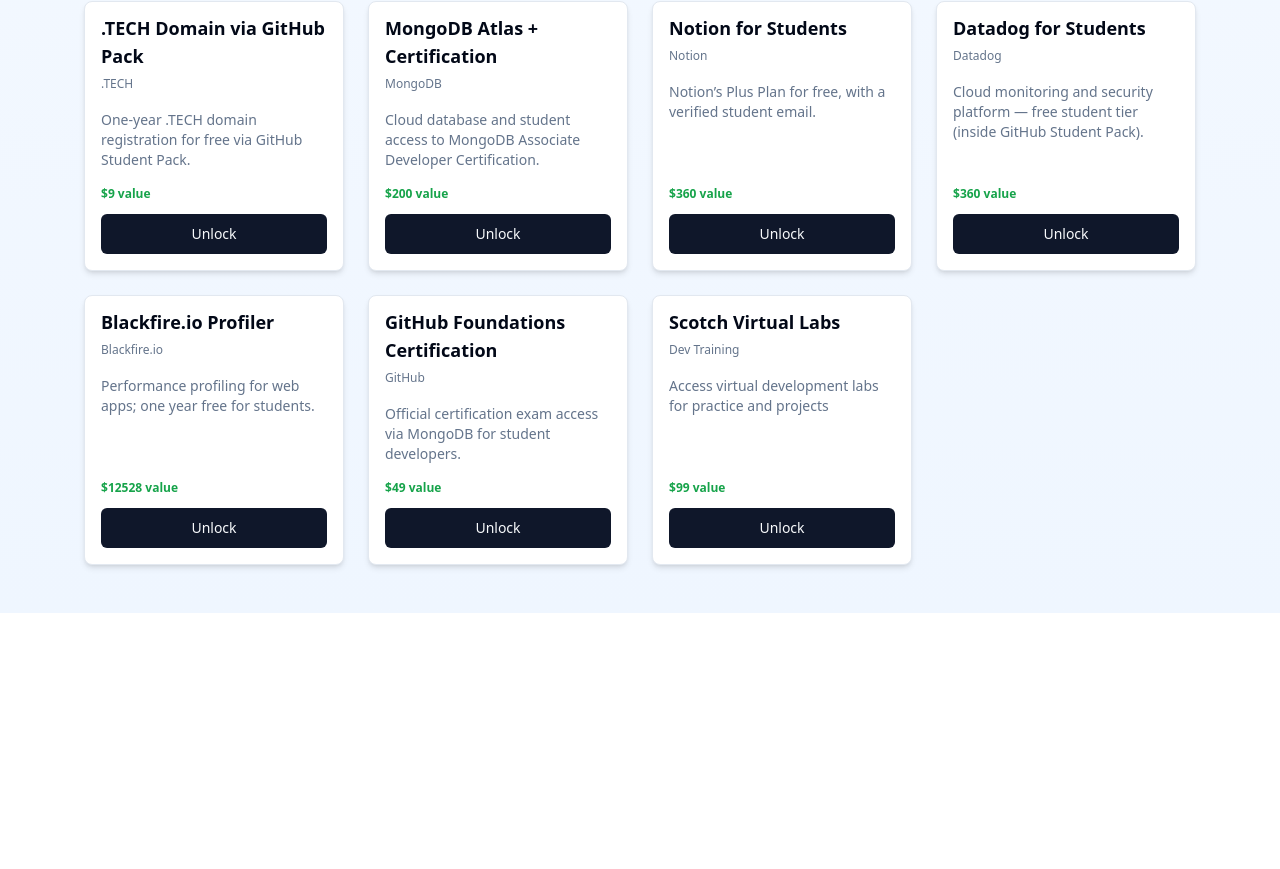
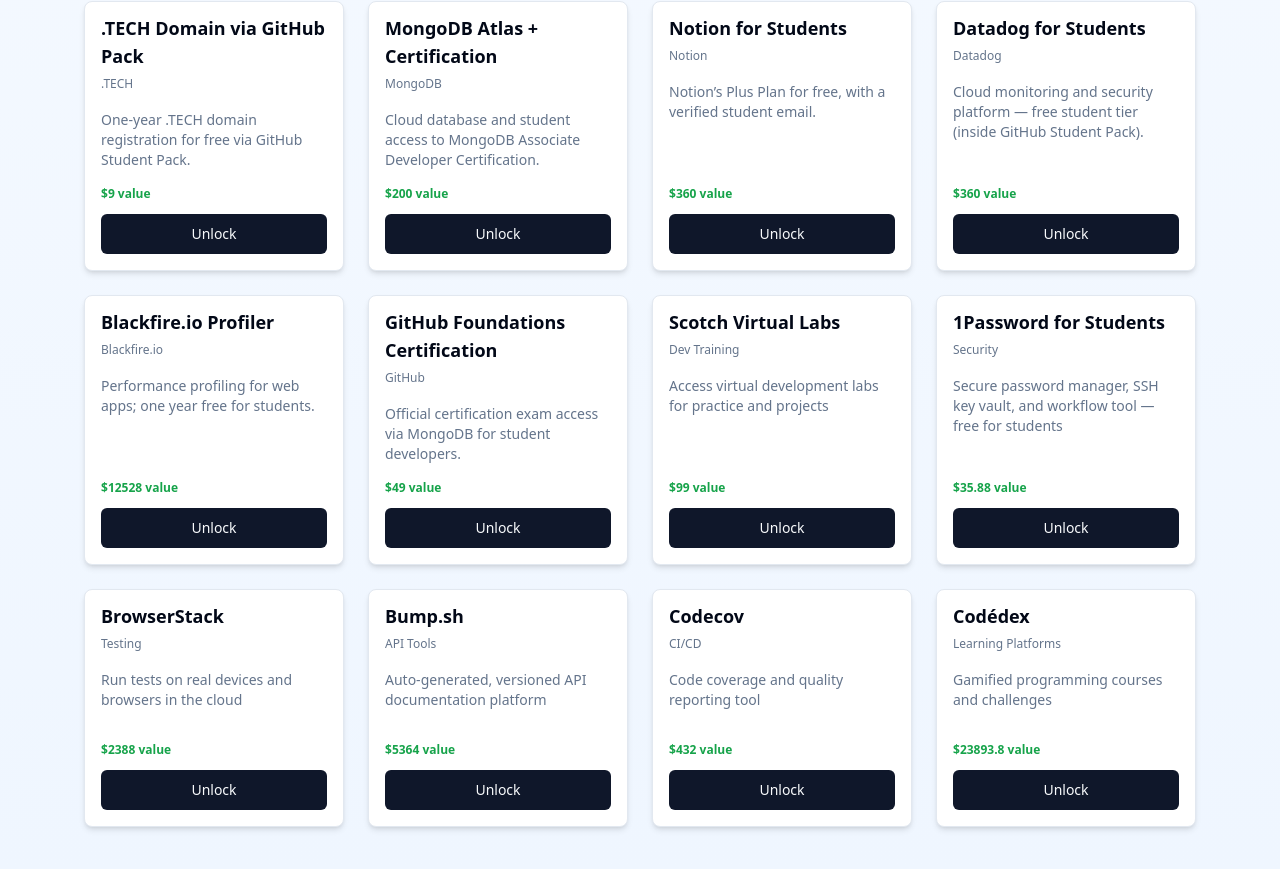
Before and after one commit to 92username/pack-unlock-ai-hub, a React (Vite) app: page /explore in a window 1280 px wide. Shown: the part 2631-3500 px from the top of the page. Before the commit the page ends 3244 px from the top, so only its background shows below. Built offline with nearby package versions, Linux system fonts and the light colour scheme.

Commit message:
Add new perks to database
Added 5 new perks to the internal database.

```diff
--- a/src/pages/Dashboard.tsx
+++ b/src/pages/Dashboard.tsx
@@ -230,6 +230,47 @@ const unlockPackBenefits = [
     activationUrl: "https://www.pingdom.com/github-students",
     value: 145,
   },
+  // --- NEWLY ADDED BENEFITS ---
+  {
+    id: "1password-student-plan",
+    name: "1Password for Students",
+    provider: "Security",
+    description: "Secure password manager, SSH key vault, and workflow tool — free for students",
+    activationUrl: "https://1password.com/developers/students",
+    value: 35.88,
+  },
+  {
+    id: "browserstack-test-platform",
+    name: "BrowserStack",
+    provider: "Testing",
+    description: "Run tests on real devices and browsers in the cloud",
+    activationUrl: "https://www.browserstack.com/github-students",
+    value: 2388,
+  },
+  {
+    id: "bump-sh-api-docs",
+    name: "Bump.sh",
+    provider: "API Tools",
+    description: "Auto-generated, versioned API documentation platform",
+    activationUrl: "https://bump.sh/github-students",
+    value: 5364,
+  },
+  {
+    id: "codecov-coverage",
+    name: "Codecov",
+    provider: "CI/CD",
+    description: "Code coverage and quality reporting tool",
+    activationUrl: "https://about.codecov.io/github-students",
+    value: 432,
+  },
+  {
+    id: "codedex-gamified-coding",
+    name: "Codédex",
+    provider: "Learning Platforms",
+    description: "Gamified programming courses and challenges",
+    activationUrl: "https://www.codedex.io/github-students",
+    value: 23893.80,
+  },
 ];
 
 export default function Dashboard() {
--- a/src/pages/Explore.tsx
+++ b/src/pages/Explore.tsx
@@ -227,6 +227,46 @@ const unlockPackBenefits = [
     activationUrl: "https://www.pingdom.com/github-students",
     value: 145,
   },
+  {
+    id: "1password-student-plan",
+    name: "1Password for Students",
+    provider: "Security",
+    description: "Secure password manager, SSH key vault, and workflow tool — free for students",
+    activationUrl: "https://1password.com/developers/students",
+    value: 35.88,
+  },
+  {
+    id: "browserstack-test-platform",
+    name: "BrowserStack",
+    provider: "Testing",
+    description: "Run tests on real devices and browsers in the cloud",
+    activationUrl: "https://www.browserstack.com/github-students",
+    value: 2388,
+  },
+  {
+    id: "bump-sh-api-docs",
+    name: "Bump.sh",
+    provider: "API Tools",
+    description: "Auto-generated, versioned API documentation platform",
+    activationUrl: "https://bump.sh/github-students",
+    value: 5364,
+  },
+  {
+    id: "codecov-coverage",
+    name: "Codecov",
+    provider: "CI/CD",
+    description: "Code coverage and quality reporting tool",
+    activationUrl: "https://about.codecov.io/github-students",
+    value: 432,
+  },
+  {
+    id: "codedex-gamified-coding",
+    name: "Codédex",
+    provider: "Learning Platforms",
+    description: "Gamified programming courses and challenges",
+    activationUrl: "https://www.codedex.io/github-students",
+    value: 23893.80,
+  },
 ];
 
 export default function Explore() {
--- a/src/pages/Index.tsx
+++ b/src/pages/Index.tsx
@@ -259,6 +259,47 @@ const unlockPackBenefits = [
     activationUrl: "https://www.pingdom.com/github-students",
     value: 145,
   },
+  // --- NEWLY ADDED BENEFITS ---
+  {
+    id: "1password-student-plan",
+    name: "1Password for Students",
+    provider: "Security",
+    description: "Secure password manager, SSH key vault, and workflow tool — free for students",
+    activationUrl: "https://1password.com/developers/students",
+    value: 35.88,
+  },
+  {
+    id: "browserstack-test-platform",
+    name: "BrowserStack",
+    provider: "Testing",
+    description: "Run tests on real devices and browsers in the cloud",
+    activationUrl: "https://www.browserstack.com/github-students",
+    value: 2388,
+  },
+  {
+    id: "bump-sh-api-docs",
+    name: "Bump.sh",
+    provider: "API Tools",
+    description: "Auto-generated, versioned API documentation platform",
+    activationUrl: "https://bump.sh/github-students",
+    value: 5364,
+  },
+  {
+    id: "codecov-coverage",
+    name: "Codecov",
+    provider: "CI/CD",
+    description: "Code coverage and quality reporting tool",
+    activationUrl: "https://about.codecov.io/github-students",
+    value: 432,
+  },
+  {
+    id: "codedex-gamified-coding",
+    name: "Codédex",
+    provider: "Learning Platforms",
+    description: "Gamified programming courses and challenges",
+    activationUrl: "https://www.codedex.io/github-students",
+    value: 23893.80,
+  },
 ];
 
 export default function Index() {
```
